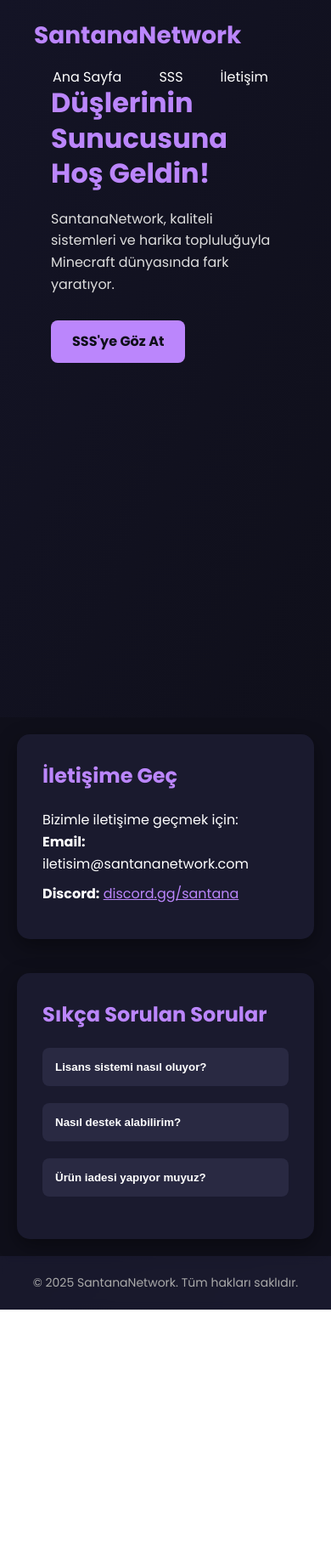
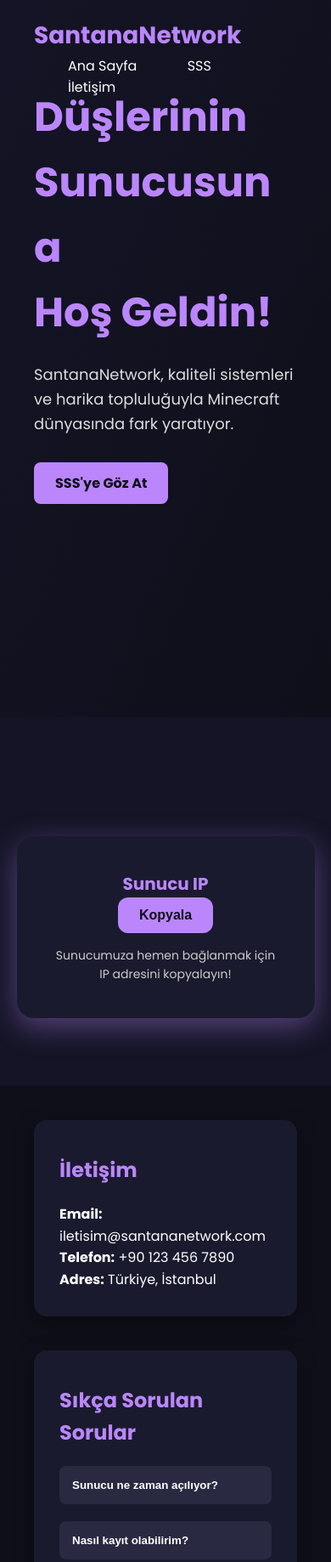
Before and after one commit to Poyrazs51/santananw, a plain HTML site: page index.html in a window 390 px wide. Shown: the top 1838 px of the page at 85% size. Before the commit the page ends 1541 px from the top, so only its background shows below. Drawn offline with Linux system fonts and the light colour scheme.

Commit message:
index.html

```diff
--- a/index.html
+++ b/index.html
@@ -30,30 +30,21 @@
       padding: 20px 100px;
       background: transparent;
       z-index: 1000;
-      flex-wrap: wrap;
     }
 
     header h1 {
       color: #bb86fc;
       font-size: 28px;
-      flex-shrink: 0;
-    }
-
-    nav {
-      display: flex;
-      flex-wrap: wrap;
-      gap: 10px;
-      margin-top: 5px;
     }
 
     nav a {
       color: white;
+      margin-left: 25px;
       text-decoration: none;
       font-weight: 500;
       padding: 8px 15px;
       border-radius: 8px;
       transition: background 0.3s ease, color 0.3s ease;
-      white-space: nowrap;
     }
 
     nav a:hover {
@@ -68,20 +59,21 @@
       text-align: left;
       padding: 0 40px;
       background: linear-gradient(to bottom right, #141426, #0f0f1a);
-      padding-top: 100px; /* Header sabit olduğu için üst boşluk */
-      box-sizing: border-box;
     }
 
     .hero-content {
       max-width: 600px;
       animation: fadeInUp 1s ease-out;
+
+      max-width: 100%;
+      word-wrap: break-word;
+      overflow-wrap: break-word;
     }
 
     .hero h2 {
       font-size: 48px;
       color: #bb86fc;
       margin-bottom: 20px;
-      word-break: break-word;
     }
 
     .hero p {
@@ -116,6 +108,60 @@
       }
     }
 
+    /* --- Sunucu IP Bölümü --- */
+    .server-ip-section {
+      padding: 140px 0 80px 0;
+      background: #141426;
+      display: flex;
+      justify-content: center;
+    }
+
+    .server-ip-container {
+      position: relative;
+      background: #1a1a2e;
+      padding: 40px;
+      border-radius: 20px;
+      box-shadow: 0 10px 35px rgba(187, 134, 252, 0.4);
+      width: 320px;
+      max-width: 100%;
+      text-align: center;
+      overflow: visible;
+      transition: transform 0.3s ease, box-shadow 0.3s ease;
+      cursor: default;
+
+      word-wrap: break-word;
+      overflow-wrap: break-word;
+    }
+
+    .server-ip-container:hover {
+      transform: translateY(-5px);
+      box-shadow: 0 12px 40px rgba(187, 134, 252, 0.7);
+    }
+
+    #copy-ip-btn {
+      background: #bb86fc;
+      color: #0f0f1a;
+      border: none;
+      border-radius: 12px;
+      padding: 12px 25px;
+      cursor: pointer;
+      font-weight: 700;
+      font-size: 16px;
+      transition: background 0.3s ease;
+      margin-bottom: 15px;
+    }
+
+    #copy-ip-btn:hover {
+      background: #9b6dfc;
+    }
+
+    .ip-info {
+      font-size: 14px;
+      color: #ccc;
+    }
+
+    /* --- Alt bölüm: İletişim ve SSS --- */
+
     .bottom-section {
       display: flex;
       justify-content: space-between;
@@ -124,16 +170,23 @@
       color: white;
       flex-wrap: wrap;
       gap: 40px;
+      position: relative;
     }
 
     .contact-box, .faq-box {
+      position: relative;
       background: #1a1a2e;
-      padding: 30px;
+      padding: 40px 30px 30px 30px;
       border-radius: 15px;
       box-shadow: 0 8px 25px rgba(0, 0, 0, 0.4);
       flex: 1;
       min-width: 300px;
+      max-width: 100%;
       transition: transform 0.3s ease, box-shadow 0.3s ease;
+      cursor: default;
+
+      word-wrap: break-word;
+      overflow-wrap: break-word;
     }
 
     .contact-box:hover, .faq-box:hover {
@@ -144,17 +197,6 @@
     .contact-box h2, .faq-box h2 {
       color: #bb86fc;
       margin-bottom: 20px;
-    }
-
-    .contact-box ul {
-      list-style: none;
-      padding-left: 0;
-    }
-
-    .contact-box ul li {
-      margin-bottom: 10px;
-      font-size: 16px;
-      word-break: break-word;
     }
 
     .faq-item {
@@ -172,7 +214,6 @@
       cursor: pointer;
       font-weight: bold;
       transition: background 0.3s ease;
-      user-select: none;
     }
 
     .faq-question:hover {
@@ -180,20 +221,10 @@
     }
 
     .faq-answer {
-      max-height: 0;
-      overflow: hidden;
-      margin-top: 0;
+      display: none;
+      margin-top: 10px;
       padding-left: 15px;
       color: #cccccc;
-      transition: max-height 0.3s ease, margin-top 0.3s ease;
-      font-size: 15px;
-      line-height: 1.4;
-    }
-
-    .faq-answer.open {
-      display: block;
-      max-height: 300px; /* yeterince yüksek */
-      margin-top: 10px;
     }
 
     footer {
@@ -224,37 +255,9 @@
         flex-direction: column;
         padding: 40px;
       }
-    }
 
-    @media screen and (max-width: 600px) {
-      .hero-content {
-        max-width: 100%;
-        padding: 0 20px;
-      }
-
-      .hero h2 {
-        font-size: 32px;
-        line-height: 1.3;
-      }
-
-      .hero p {
-        font-size: 16px;
-      }
-
-      .bottom-section {
-        flex-direction: column;
-        padding: 20px;
-      }
-
-      .contact-box, .faq-box {
-        min-width: auto;
-        width: 100%;
-      }
-
-      nav a {
-        margin-left: 10px;
-        margin-bottom: 10px;
-        padding: 8px 12px;
+      .server-ip-container {
+        width: 90%;
       }
     }
   </style>
@@ -278,29 +281,41 @@
     </div>
   </section>
 
-  <section class="bottom-section" id="faq">
+  <!-- Sunucu IP Bölümü -->
+  <section class="server-ip-section" id="server-ip-section">
+    <div class="server-ip-container">
+      <h3 style="color:#bb86fc; font-weight:700; font-size: 20px;">Sunucu IP</h3>
+      <button id="copy-ip-btn">Kopyala</button>
+      <div class="ip-info">Sunucumuza hemen bağlanmak için IP adresini kopyalayın!</div>
+    </div>
+  </section>
+
+  <!-- Alt Bölüm: İletişim ve SSS -->
+  <section class="bottom-section">
+
     <div class="contact-box" id="iletisim">
-      <h2>İletişime Geç</h2>
-      <p>Bizimle iletişime geçmek için:</p>
-      <ul>
-        <li><strong>Email:</strong> iletisim@santananetwork.com</li>
-        <li><strong>Discord:</strong> <a href="https://discord.gg/santana" style="color: #bb86fc;">discord.gg/santana</a></li>
-      </ul>
+      <h2>İletişim</h2>
+      <p><strong>Email:</strong> iletisim@santananetwork.com</p>
+      <p><strong>Telefon:</strong> +90 123 456 7890</p>
+      <p><strong>Adres:</strong> Türkiye, İstanbul</p>
     </div>
 
-    <div class="faq-box">
+    <div class="faq-box" id="faq">
       <h2>Sıkça Sorulan Sorular</h2>
+
       <div class="faq-item">
-        <button class="faq-question">Lisans sistemi nasıl oluyor?</button>
-        <div class="faq-answer">IP adresinizi profilinize ekleyerek sistemi aktive edebilirsiniz.</div>
+        <button class="faq-question">Sunucu ne zaman açılıyor?</button>
+        <div class="faq-answer">Sunucumuz 2025 yaz sezonunda açılacaktır.</div>
       </div>
+
       <div class="faq-item">
-        <button class="faq-question">Nasıl destek alabilirim?</button>
-        <div class="faq-answer">Discord sunucumuzdan veya iletişim formumuzdan bize ulaşabilirsiniz.</div>
+        <button class="faq-question">Nasıl kayıt olabilirim?</button>
+        <div class="faq-answer">Sunucuya bağlandığınızda otomatik kayıt olursunuz.</div>
       </div>
+
       <div class="faq-item">
-        <button class="faq-question">Ürün iadesi yapıyor muyuz?</button>
-        <div class="faq-answer">Yalnızca sistem çalışmazsa dijital iade mümkündür.</div>
+        <button class="faq-question">Özel etkinlikler düzenleniyor mu?</button>
+        <div class="faq-answer">Evet, düzenli olarak özel etkinliklerimiz oluyor.</div>
       </div>
     </div>
   </section>
@@ -310,22 +325,29 @@
   </footer>
 
   <script>
+    // SSS açılır cevaplar
     const questions = document.querySelectorAll('.faq-question');
     questions.forEach(btn => {
       btn.addEventListener('click', () => {
         const answer = btn.nextElementSibling;
-        const isOpen = answer.classList.contains('open');
-        // Diğer açık cevapları kapat (tek seferde bir açılır)
-        document.querySelectorAll('.faq-answer.open').forEach(openAnswer => {
-          if(openAnswer !== answer) {
-            openAnswer.classList.remove('open');
-          }
-        });
-        if(isOpen) {
-          answer.classList.remove('open');
+        if(answer.style.display === 'block'){
+          answer.style.display = 'none';
         } else {
-          answer.classList.add('open');
+          // Önce tüm cevapları kapat
+          document.querySelectorAll('.faq-answer').forEach(a => a.style.display = 'none');
+          // Sonra tıklanan aç
+          answer.style.display = 'block';
         }
+      });
+    });
+
+    // IP kopyalama butonu
+    const copyBtn = document.getElementById('copy-ip-btn');
+    copyBtn.addEventListener('click', () => {
+      const ipText = "play.santananetwork.com";  // Kopyalanacak IP metni burada gizli tutulur
+      navigator.clipboard.writeText(ipText).then(() => {
+        copyBtn.textContent = 'Kopyalandı!';
+        setTimeout(() => copyBtn.textContent = 'Kopyala', 2000);
       });
     });
   </script>
```
